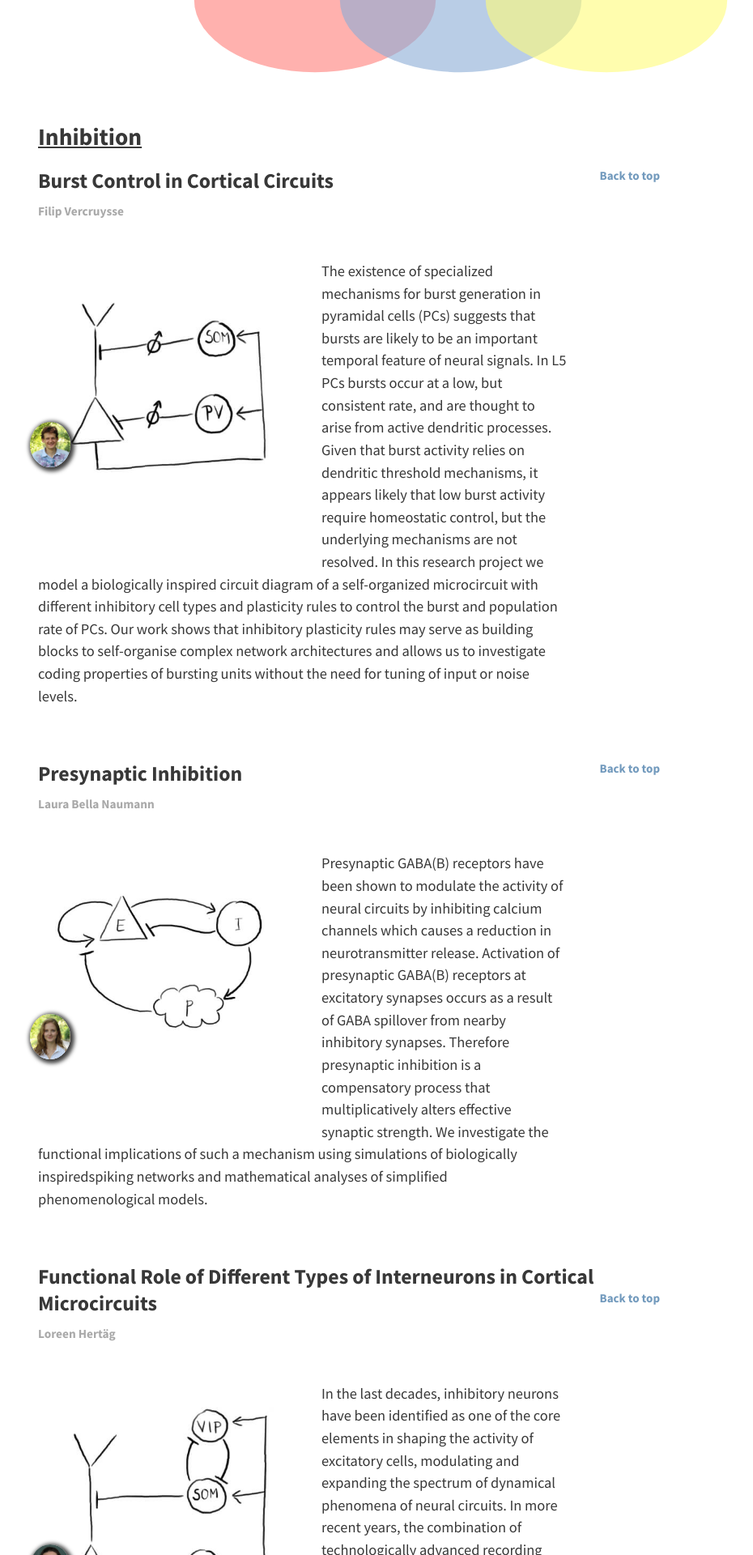
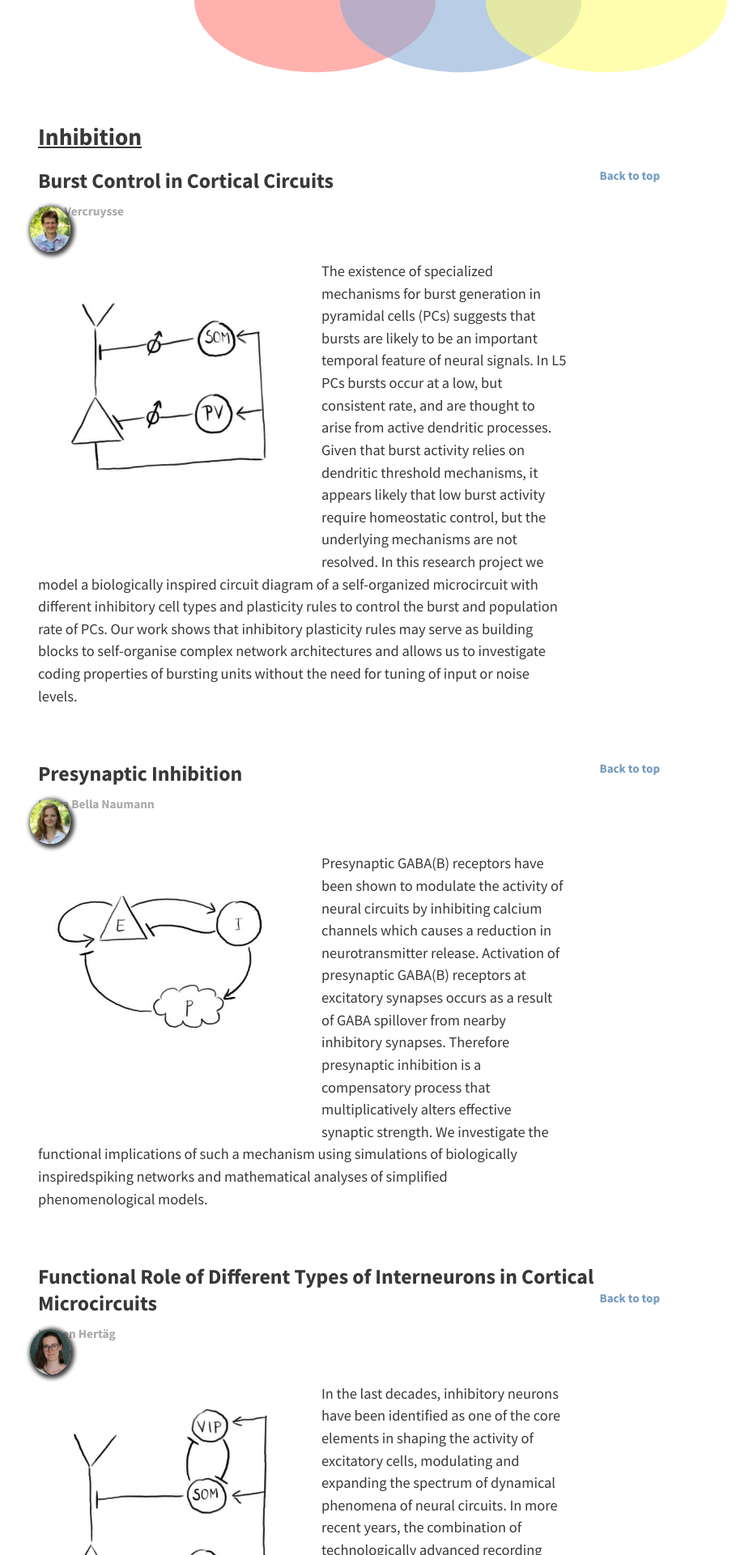
Before and after one commit to ge00rg/website-heroku, a Jekyll site: the page built from pages/1_research.md, in a window 1280 px wide. Shown: the part 473-2393 px from the top of the page at 81% size, without its empty margins (209-1139 px from the left). Built offline with Jekyll 4.4.1, drawn with Linux system fonts in a browser that asks for light colours.

Commit message:
Update research_main.html

```diff
--- a/_includes/research_main.html
+++ b/_includes/research_main.html
@@ -6,7 +6,7 @@
     }
 .speakerfloat {
   position: absolute;
-  top: 200px;
+  bottom: 10px;
   margin-left: 20px;
   border-radius: 50%;
   padding-left: 0px;
```
